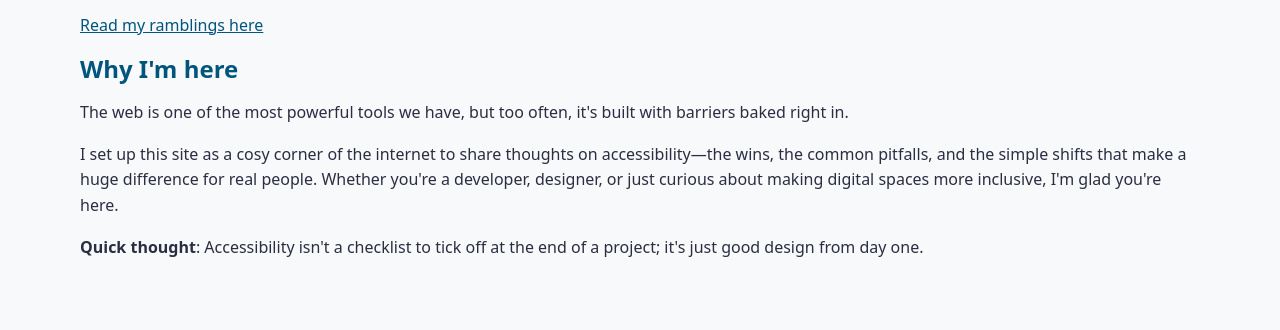
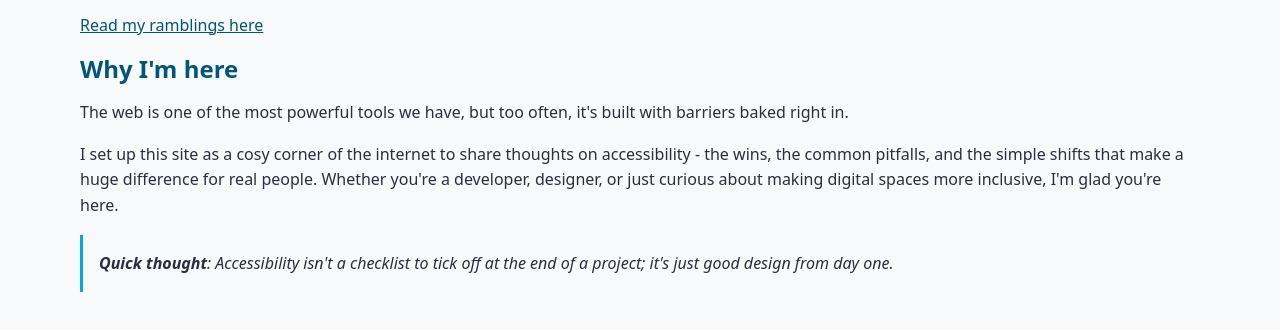
Before and after one commit to damienrobson/website, an Astro site: page / in a window 1280 px wide. Shown: the part 198-528 px from the top of the page. Built offline with nearby package versions, Linux system fonts and the light colour scheme; Astro itself is replaced by a stand-in of ours.

Commit message:
Update some styling

```diff
--- a/src/pages/about.astro
+++ b/src/pages/about.astro
@@ -8,7 +8,7 @@ import BaseLayout from '../layouts/BaseLayout.astro';
 
   <p>
     By day, I work as an accessibility specialist, helping teams build software
-    and websites that work seamlessly for everyone—regardless of ability,
+    and websites that work seamlessly for everyone - regardless of ability,
     device, or context.
   </p>
 
@@ -20,8 +20,8 @@ import BaseLayout from '../layouts/BaseLayout.astro';
   <h2>Why I care about accessibility</h2>
 
   <p>
-    For me, digital accessibility isn't just about guidelines and WCAG
-    criteria—it's about empathy and equity. Behind every broken screen reader
+    For me, digital accessibility isn't just about guidelines and WCAG criteria
+    - it's about empathy and equity. Behind every broken screen reader
     experience or unnavigable form is a real person trying to get something
     done.
   </p>
--- a/src/pages/index.astro
+++ b/src/pages/index.astro
@@ -18,14 +18,14 @@ import BaseLayout from '../layouts/BaseLayout.astro';
   </p>
   <p>
     I set up this site as a cosy corner of the internet to share thoughts on
-    accessibility—the wins, the common pitfalls, and the simple shifts that make
-    a huge difference for real people. Whether you're a developer, designer, or
-    just curious about making digital spaces more inclusive, I'm glad you're
-    here.
+    accessibility - the wins, the common pitfalls, and the simple shifts that
+    make a huge difference for real people. Whether you're a developer,
+    designer, or just curious about making digital spaces more inclusive, I'm
+    glad you're here.
   </p>
 
-  <div>
+  <blockquote>
     <strong>Quick thought</strong>: Accessibility isn't a checklist to tick off
     at the end of a project; it's just good design from day one.
-  </div>
+  </blockquote>
 </BaseLayout>
--- a/src/styles/global.css
+++ b/src/styles/global.css
@@ -196,3 +196,57 @@ footer a {
 p {
   margin: 1em 0;
 }
+
+.blog-post-list {
+}
+
+.blog-post-list-item {
+}
+
+.blog-post-list {
+  margin: 0;
+  list-style: none;
+}
+
+.blog-post-list .blog-post-list-item a {
+  display: flex;
+  color: black;
+}
+
+.blog-post-list .blog-post-list-item a:hover,
+.blog-post-list .blog-post-list-item a:focus,
+.blog-post-list .blog-post-list-item a:active {
+  text-decoration: none;
+  background: rgba(200, 200, 200, 0.2);
+}
+
+.blog-post-list .blog-post-list-item .blog-post-list-item-date {
+  font-family: monospace, monospace;
+  font-size: 0.8rem;
+  vertical-align: middle;
+  padding-right: 2rem;
+  color: grey;
+}
+
+ol,
+ul {
+  margin: 1em;
+}
+
+ol li ol,
+ol li ul,
+ul li ol,
+ul li ul {
+  margin: 0 2em;
+}
+
+ol li p,
+ul li p {
+  margin: 0;
+}
+
+blockquote {
+  padding: 1em 0 1em 1em;
+  font-style: italic;
+  border-left: solid 3px var(--accent-color);
+}
```
Also changed, not shown: src/content/blog/test-post-1.md (+3 -3 lines), src/content/blog/test-post-2.md (deleted, +0 -7 lines), src/pages/blog/index.astro (+18 -10 lines).
